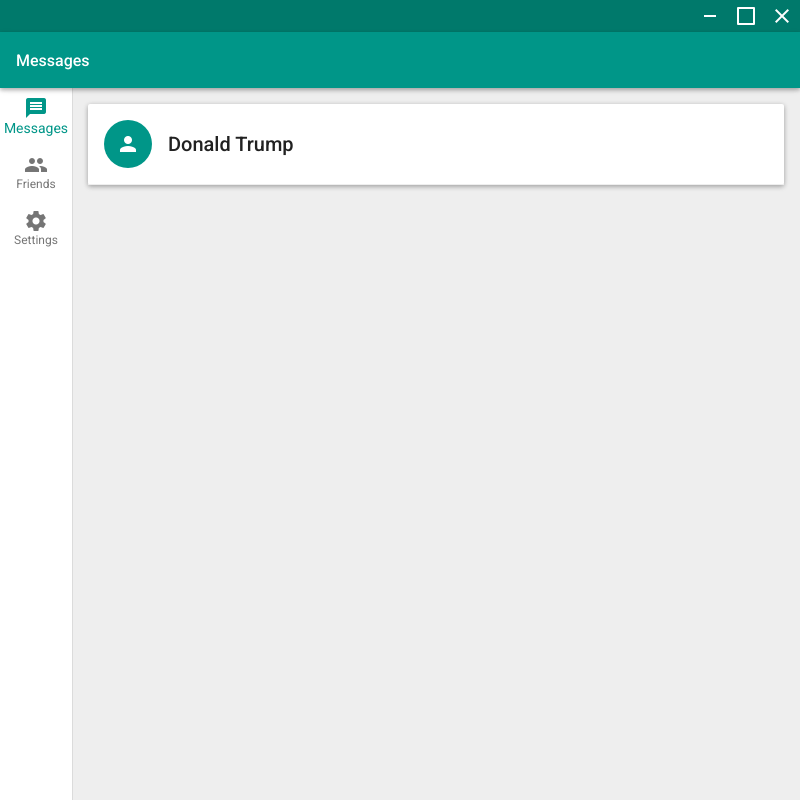
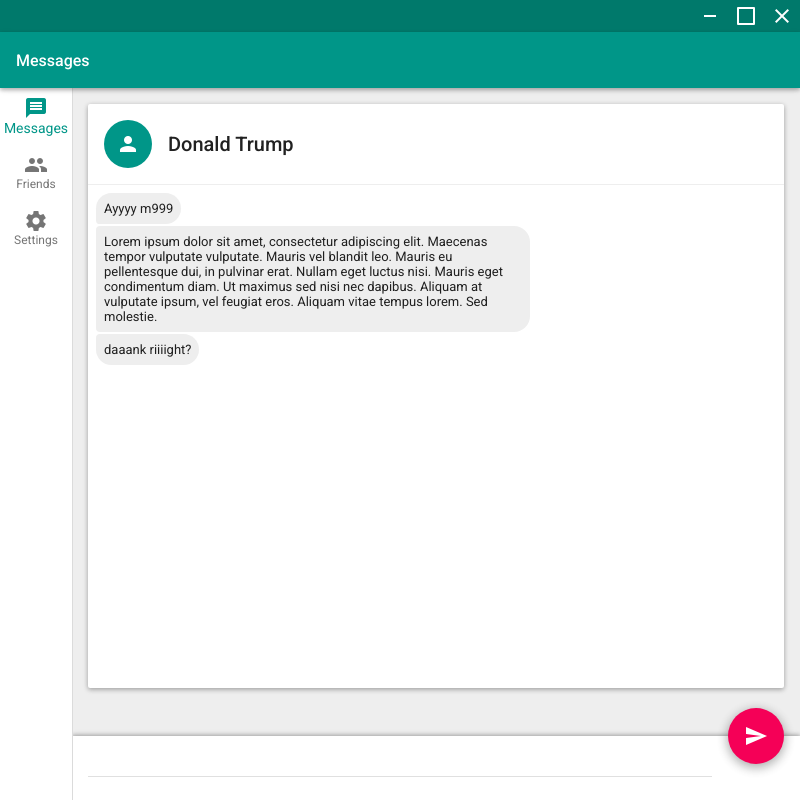
Before and after one commit to AxelMatstoms/aXelMPP, an Electron app: page index.html in a window 800 px wide. Both pictures are taken after a click on the element 436 px from the left and 225 px from the top of the page. Drawn offline with Linux system fonts and the light colour scheme; no server answers.

Commit message:
futher worked on chat ui

```diff
--- a/index.html
+++ b/index.html
@@ -122,7 +122,7 @@
             <h1>settings</h1>
         </div>
         <div class="tab" id="tab-chat">
-            <div class="main-content-container">
+            <div class="main-content-container main-content-container--fh">
                 <div class="main-content">
                     <div class="chat-header">
                         <div class="message-latest__avatar">
@@ -130,6 +130,25 @@
                         </div>
                         <p class="chat-person-name">Donald Trump</p>
                     </div>
+                    <div class="conversation-area">
+                        <div class="message-group received">
+                            <div class="chat-message md-body1">
+                              Ayyyy m999
+                            </div>
+                            <div class="chat-message md-body1">
+                              Lorem ipsum dolor sit amet, consectetur adipiscing elit. Maecenas tempor vulputate vulputate. Mauris vel blandit leo. Mauris eu pellentesque dui, in pulvinar erat. Nullam eget luctus nisi. Mauris eget condimentum diam. Ut maximus sed nisi nec dapibus. Aliquam at vulputate ipsum, vel feugiat eros. Aliquam vitae tempus lorem. Sed molestie.
+                            </div>
+                            <div class="chat-message md-body1">
+                              daaank riiiight?
+                            </div>
+                        </div>
+                    </div>
+                </div>
+                <div class="typing-area">
+                    <input class="md-textfield" id="new_message_field">
+                    <button class="md-button--fab">
+                        <i class="material-icons md-light">send</i>
+                    </button>
                 </div>
             </div>
         </div>
--- a/style/_components.scss
+++ b/style/_components.scss
@@ -4,3 +4,39 @@
     margin: 16px;
     border-radius: 2px;
 }
+
+.md-textfield {
+    border: none;
+    border-bottom: 1px solid material-color("grey", "300");
+    transition: all 0.1s;
+    &:focus {
+        outline: none;
+        border-bottom: 2px solid $accent-color;
+    }
+}
+
+.md-button {
+    border: none;
+
+    &:focus {
+        outline: none;
+    }
+}
+
+.md-button--fab {
+    @extend .md-button;
+    height: 56px;
+    width: 56px;
+    border-radius: 50%;
+    padding: 0;
+    display: flex;
+    align-items: center;
+    justify-content: center;
+    background-color: $accent-color;
+    @include card(2);
+    transition: all 0.2s;
+    &:active {
+        @include card(3);
+        background-color: saturate(lighten($accent-color, 10%), 25%);
+    }
+}
--- a/style/style.scss
+++ b/style/style.scss
@@ -147,11 +147,17 @@ p {
 
 .tab {
     display: none;
+    height: 100%;
 }
 
 .main-content-container {
     display: flex;
-    justify-content: center;
+    justify-content: space-between;
+    flex-direction: column;
+}
+
+.main-content-container--fh {
+    height: 100%;
 }
 
 .main-content {
@@ -210,7 +216,7 @@ p {
     flex-direction: row;
     align-items: center;
     transition: all 0.2s;
-    border-bottom: 1px solid #EEEEEE;
+    border-bottom: 1px solid material-color("grey", "200");
 }
 
 .chat-person-name {
@@ -218,9 +224,57 @@ p {
     margin-left: 16px;
 }
 
+.tab#tab-chat {
+    overflow-y: hidden;
+}
 
+.typing-area {
+    height: 64px;
+    margin-top: 32px;
+    background-color: #FFF;
+    display: flex;
+    flex-direction: row;
+    justify-content: space-between;
+    align-items: center;
+    box-shadow: 0 -1.5px 4px rgba(0, 0, 0, 0.24), 0 -1.5px 6px rgba(0, 0, 0, 0.12);
+
+    .md-textfield {
+        margin-left: 16px;
+        flex-grow: 1;
+        margin-right: 16px;
+    }
+
+    .md-button--fab {
+        margin-right: 16px;
+        margin-bottom: 64px;
+    }
+}
+
+.message-group {
+  display: flex;
+  flex-direction: column;
+  align-items: flex-start;
+}
+
+.chat-message {
+    background-color: material-color("grey", "200");
+    padding: 8px;
+    max-width: 60%;
+    margin: 8px;
+    border-radius: 16px;
+    display: inline-block;
+    &:not(:only-child) {
+        &:not(:first-child) {
+            border-top-left-radius: 4px;
+            margin-top: 1px;
+        }
+        &:not(:last-child) {
+            border-bottom-left-radius: 4px;
+            margin-bottom: 1px;
+        }
+    }
+}
 @media (min-width: 1024px) {
-
     .app-bar {
         height: 64px;
     }
```
Also changed, not shown: style/style.css, 1 other file.
